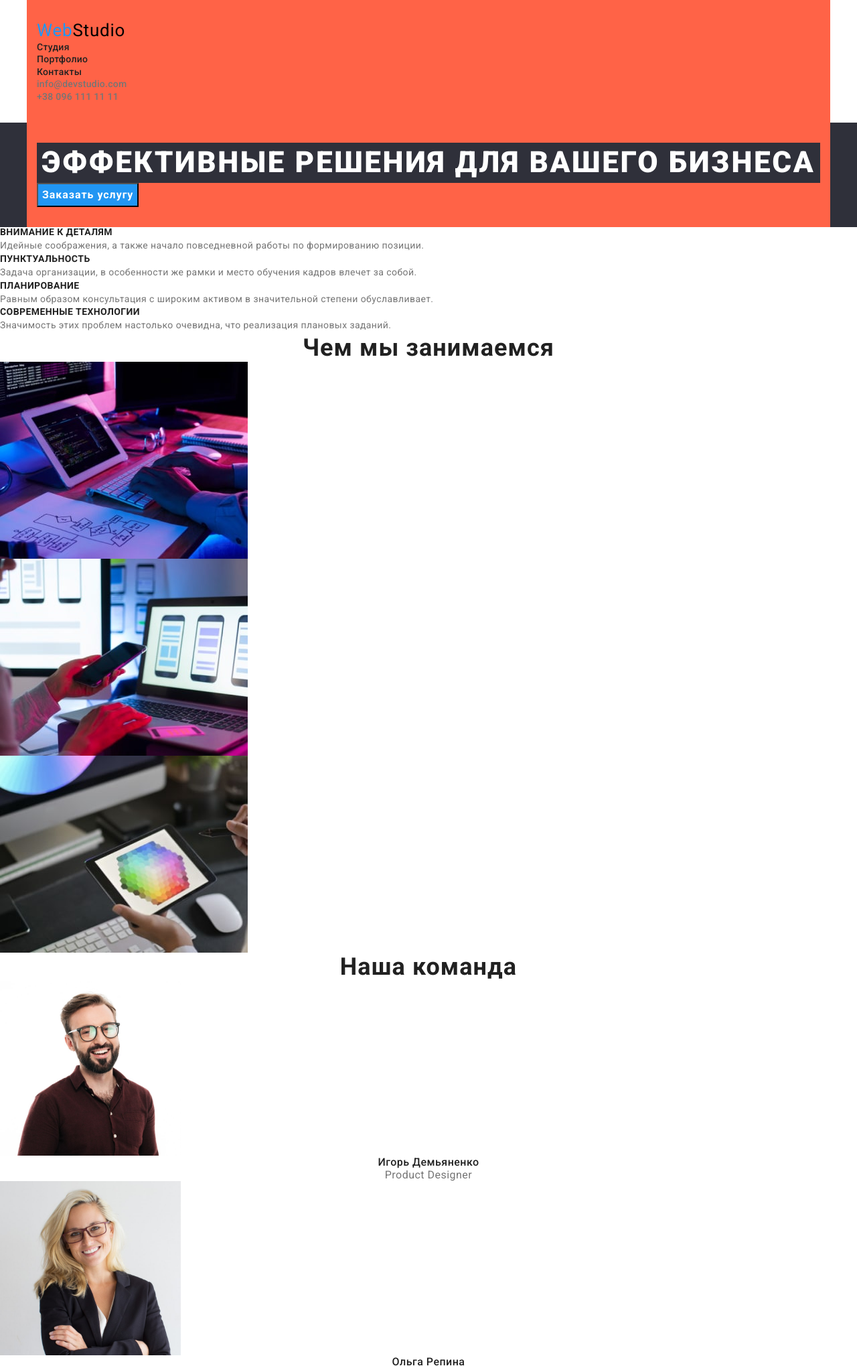
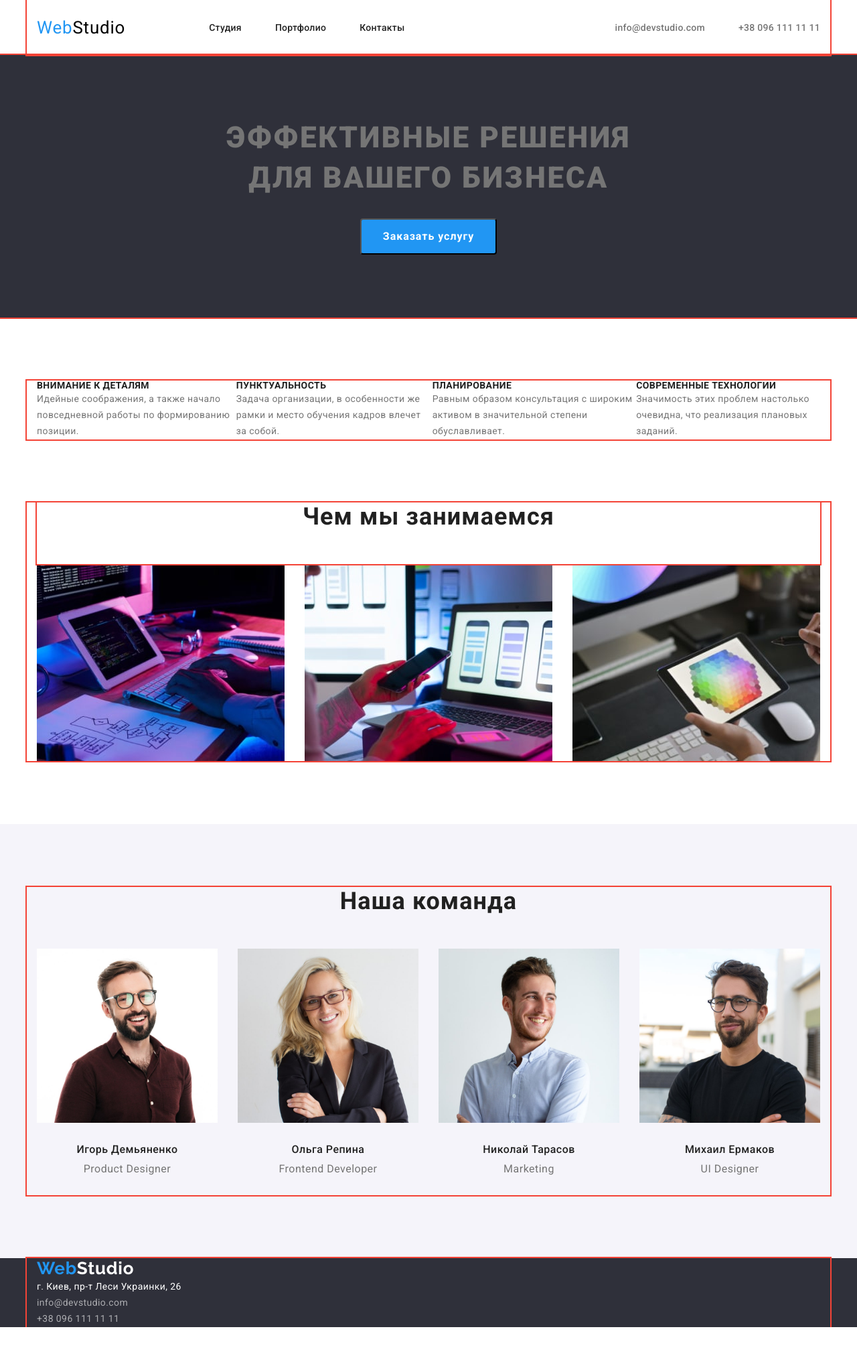
Before and after one commit to DenisKhrebtov/goit-markup-hw-03, a plain HTML site: page index.html in a window 1280 px wide. Shown: the top 2039 px of the page at 67% size. After the commit the page ends 1981 px from the top, so only its background shows below. Drawn offline with nearby package versions, Linux system fonts and the light colour scheme.

Commit message:
add flex-box

```diff
--- a/css/styles.css
+++ b/css/styles.css
@@ -12,6 +12,7 @@
 body {
   font-family: Roboto, sans-serif;
   color: var(--text-color);
+  margin: 0;
 }
 
 p, h1, h2, h3, h4, h5, h6 {margin: 0;}
@@ -19,28 +20,22 @@ ul {
   padding-left: 0;
   margin: 0;
 }
+
 img {
   display: block;
+  max-width: 100%;
+  height: auto;
 }
 
 .list {
   list-style: none;
+  padding: 0;
+  margin: 0;
 }
 
 .link {
   text-decoration: none;
 }
-
-.container {
-  width: 1200px;
-  padding-left: 15px;
-  padding-right: 15px;
-  padding-top: 30px;
-  padding-bottom: 30px;
-  margin: 0 auto;
-  background-color: tomato;
-}
-
 
 .visually-hidden {
   position: absolute;
@@ -55,8 +50,21 @@ img {
   margin: -1px;
 }
 
+.container {
+  width: 1200px;
+  padding-left: 15px;
+  padding-right: 15px;
+  margin: 0 auto;
+  outline: 2px solid #f44336;
+}
+
 /* ---------------------Шапка сайта--------------------- */
 .header {
+}
+
+.header-nav {
+  display: flex;
+  align-items: center;
 }
 
 .header-logo {
@@ -66,11 +74,10 @@ img {
   line-height: 1.19;
   letter-spacing: 0.03em;
   color: var(--web-color);
+  margin-right: 93px;
 }
 
-
-
-.header-accent {
+.accent {
   color: var(--studio-color);
 }
 
@@ -82,10 +89,26 @@ img {
   color: var(--main-color);
 }
 
-.header-list {
+
+.header-list .header-link{
+  margin-right: 50px;
+}
+
+
+.header .container {
+  display: flex;
+  align-items: center;
 }
 
 .header-contact {
+  display: flex;
+  margin-left: auto;
+
+}
+
+.header-list {
+display: flex;
+padding: 32px;
 }
 
 .header-mail,
@@ -95,7 +118,9 @@ img {
   line-height: 1.14;
   letter-spacing: 0.02em;
   color: var(--text-color);
+  margin-left: 50px;
 }
+
 .header-link:hover,
 .header-link:focus {
   color: var(--web-color);
@@ -110,28 +135,40 @@ img {
 .header-tel:focus {
   color: var(--web-color);
 }
+
 /* ---------------------Герой--------------------- */
 .hero {
   background: var(--background-color);
+  outline: 2px solid #f44336;
+  text-align: center;
+  padding: 200px 0px 200px 0px;
 }
-
 
 .hero-title {
   font-weight: 900;
   font-size: 44px;
   line-height: 1.36;
-  text-align: center;
   letter-spacing: 0.06em;
   text-transform: uppercase;
-  color: var(--secondary-color);
+  color: var(--text-color);
   background-color: var(--background-color);
+  padding-left: 15px;
+  padding-right: 15px;
+  padding-bottom: 30px;
+  max-width: 696px;
+  margin-right: auto;
   margin-left: auto;
-  margin-right: auto;
-  width: ;
+}
+
+/* ---------------------Секция--------------------- */
+.section {
+  padding-top: 94px;
+  padding-bottom: 94px;
 
 }
 
 /* ---------------------Преимущества--------------------- */
+
 
 .advantage-title {
   font-weight: 700;
@@ -140,53 +177,95 @@ img {
   letter-spacing: 0.03em;
   text-transform: uppercase;
   color: var(--main-color);
+
 }
+
 .advantage-text {
   font-size: 14px;
   line-height: 1.71;
   letter-spacing: 0.03em;
-  color: var(--text-color);
+  color: var(--text-color);}
+
+.advantage-list {
+  display: flex;
+  margin: 0;
 }
-/* ---------------------Возможности--------------------- */
-.opportunity {
+
+.advantage-item:not(:last-child) {
+  pudding-left: 30px;
 }
+
+/* Возможности */
 
 .opportunity-text {
   font-weight: 700;
   font-size: 36px;
   line-height: 1.17;
-  text-align: center;
   letter-spacing: 0.03em;
   color: var(--main-color);
+  padding-bottom: 50px;
+  text-align: center;
+  margin-top: -94px;
+  outline: 2px solid #f44336;
 }
+
 .opportunity-list {
+  display: flex;
+  /* padding-bottom: 81px; */
 }
+
+.about-item + .about-item {
+  margin-left: 30px;
+}
+
 /* ---------------------Команда--------------------- */
 .team {
+  background-color: var(--filter-color);
+
 }
 .team-title {
   font-family: 'Roboto';
   font-weight: 700;
   font-size: 36px;
   line-height: 1.17;
-  text-align: center;
   letter-spacing: 0.03em;
   color: var(--main-color);
+  padding-bottom: 50px;
+  text-align: center;
 }
+
+.team-list {
+  display: flex;
+  text-align: center;
+  margin-left: -30px;
+}
+
+/* .team-item:not(:last-child) {
+  margin-right: 30px;
+} */
+
+.team-item {
+  flex-basis: calc((100% - 120px) / 4);
+  margin-left: 30px;
+}
+
 .team-title-list {
   font-weight: 500;
   font-size: 16px;
   line-height: 1.19;
-  text-align: center;
   letter-spacing: 0.03em;
   color: var(--main-color);
+
+  padding-top: 30px;
 }
 .team-title-text {
   font-size: 16px;
   line-height: 1.19;
-  text-align: center;
   letter-spacing: 0.03em;
   color: var(--text-color);
+
+  padding-top: 10px;
+  padding-bottom: 30px;
 }
 
 /* ---------------------Фильтр поиска--------------------- */
@@ -194,6 +273,19 @@ img {
 
 
 /* ---------------------Примеры работ--------------------- */
+
+.examples {
+  display: flex;
+  flex-wrap: wrap;
+  margin-left: -30px;
+  margin-bottom: -30px;
+}
+
+.examples-item {
+  flex-basis: calc((100% - 90px) / 3);
+  margin-left: 30px;
+  margin-bottom: 30px;
+}
 
 .examples-title {
   font-weight: 700;
@@ -211,18 +303,35 @@ img {
 }
 /* ---------------------Кнопка--------------------------- */
 
+.btn {
+  display: flex;
+  margin-bottom: 33px;
+  justify-content: space-between;
+  text-align: center;
+  justify-content: center;
+}
+
+.btn :not(:last-child) {
+  margin-right: 8px;
+}
+
 .hero-btn {
+  color: var(--secondary-color);
+  background: var(--web-color);
+  cursor: pointer;
+  border-radius: 4px;
+
   font-family: inherit;
   font-weight: 700;
   font-size: 16px;
   line-height: 1.88;
-  display: flex;
+  display: inline-block;
   align-items: center;
-  text-align: center;
+
   letter-spacing: 0.06em;
-  color: var(--secondary-color);
-  background: var(--web-color);
-  cursor: pointer;
+  padding: 10px 32px;
+  min-width: 200px;
+
 }
 
 
--- a/index.html
+++ b/index.html
@@ -26,7 +26,7 @@
       <div class="container">
         <nav class="header-nav">
           <a class="header-logo link" href="./index.html">
-            Web<span class="header-accent">Studio</span></a
+            Web<span class="accent">Studio</span></a
           >
           <ul class="header-list list">
             <li><a class="header-link link" href="./index.html">Студия</a></li>
@@ -52,38 +52,39 @@
     </header>
     <!--Герой-->
     <main>
-      <section class="hero">
-        <div class="container">
+      <section class="section hero">
+        <div class="container-hero">
           <h1 class="hero-title">Эффективные решения для вашего бизнеса</h1>
           <button class="hero-btn" type="button">Заказать услугу</button>
         </div>
       </section>
       <!-- Приемущества -->
-      <section class="advantage">
+      <section class="section">
         <h2 class="visually-hidden">Наши преимущества</h2>
+        <div class="container">
           <ul class="advantage-list list">
-          <li>
+            <li class="advantage-item">
               <h3 class="advantage-title">Внимание к деталям</h3>
               <p class="advantage-text">
                 Идейные соображения, а также начало повседневной работы по
                 формированию позиции.
               </p>
             </li>
-          <li>
+            <li class="advantage-item">
               <h3 class="advantage-title">Пунктуальность</h3>
               <p class="advantage-text">
-              Задача организации, в особенности же рамки и место обучения кадров
-              влечет за собой.
+                Задача организации, в особенности же рамки и место обучения
+                кадров влечет за собой.
               </p>
             </li>
-          <li>
+            <li class="advantage-item">
               <h3 class="advantage-title">Планирование</h3>
               <p class="advantage-text">
                 Равным образом консультация с широким активом в значительной
                 степени обуславливает.
               </p>
             </li>
-          <li>
+            <li class="advantage-item">
               <h3 class="advantage-title">Современные технологии</h3>
               <p class="advantage-text">
                 Значимость этих проблем настолько очевидна, что реализация
@@ -91,59 +92,65 @@
               </p>
             </li>
           </ul>
+        </div>
       </section>
       <!-- Возможности -->
-      <section class="opportunity">
+      <section class="section">
+        <div class="container">
           <h2 class="opportunity-text">Чем мы занимаемся</h2>
           <ul class="opportunity-list list">
-          <li>
+            <li class="about-item">
               <img
                 src="./images/box1.jpg"
                 alt="построение бизнес-плана"
                 width="370"
               />
             </li>
-          <li>
+            <li class="about-item">
               <img
                 src="./images/box2.jpg"
                 alt="мобильное приложение"
                 width="370"
               />
             </li>
-          <li>
+            <li class="about-item">
               <img src="./images/box3.jpg" alt="планшет" width="370" />
             </li>
           </ul>
+        </div>
       </section>
       <!-- Команда -->
-      <section class="team">
+      <section class="section team">
+        <div class="container">
           <h2 class="team-title">Наша команда</h2>
           <ul class="team-list list">
-          <li>
+            <li class="team-item">
               <img src="./images/img.jpg" alt="мужчина" width="270" />
               <h3 class="team-title-list">Игорь Демьяненко</h3>
               <p class="team-title-text" lang="en">Product Designer</p>
             </li>
-          <li>
+            <li class="team-item">
               <img src="./images/img1.jpg" alt="девушка" width="270" />
               <h3 class="team-title-list">Ольга Репина</h3>
               <p class="team-title-text" lang="en">Frontend Developer</p>
             </li>
-          <li>
+            <li class="team-item">
               <img src="./images/img2.jpg" alt="мужчина" width="270" />
               <h3 class="team-title-list">Николай Тарасов</h3>
               <p class="team-title-text" lang="en">Marketing</p>
             </li>
-          <li>
+            <li class="team-item">
               <img src="./images/img3.jpg" alt="мужчина" width="270" />
               <h3 class="team-title-list">Михаил Ермаков</h3>
               <p class="team-title-text" lang="en">UI Designer</p>
             </li>
           </ul>
+        </div>
       </section>
     </main>
     <!-- Футер -->
     <footer class="footer">
+      <div class="container">
         <a class="footer-logo link" href="./index.html">
           Web<span class="footer-span">Studio</span></a
         >
@@ -170,6 +177,7 @@
             </li>
           </ul>
         </address>
+      </div>
     </footer>
   </body>
 </html>
```
Also changed, not shown: portfolio.html (+22 -14 lines). Lines whose indentation alone changed are shown as unchanged.
